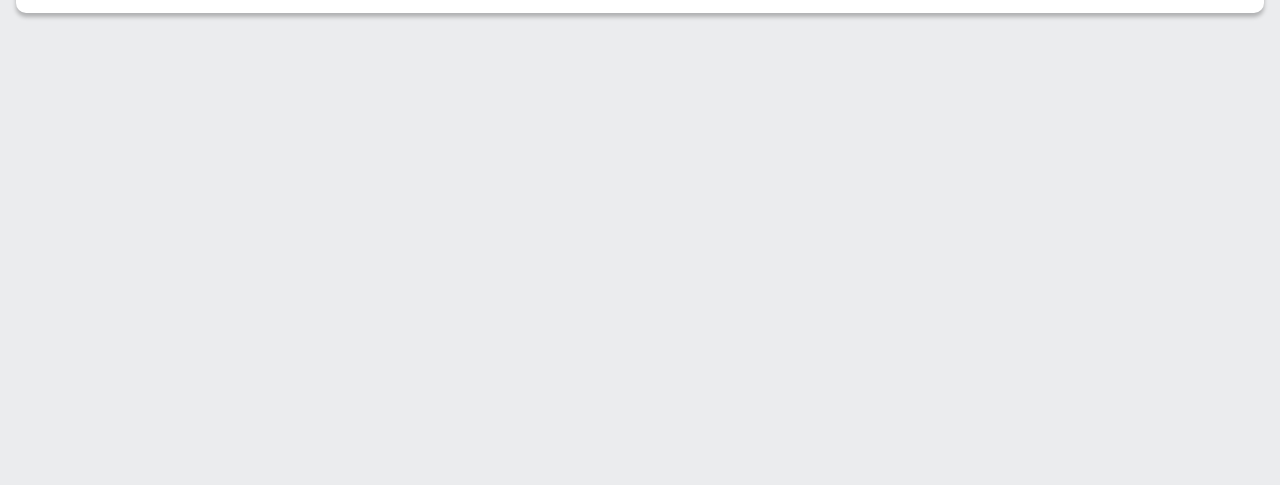
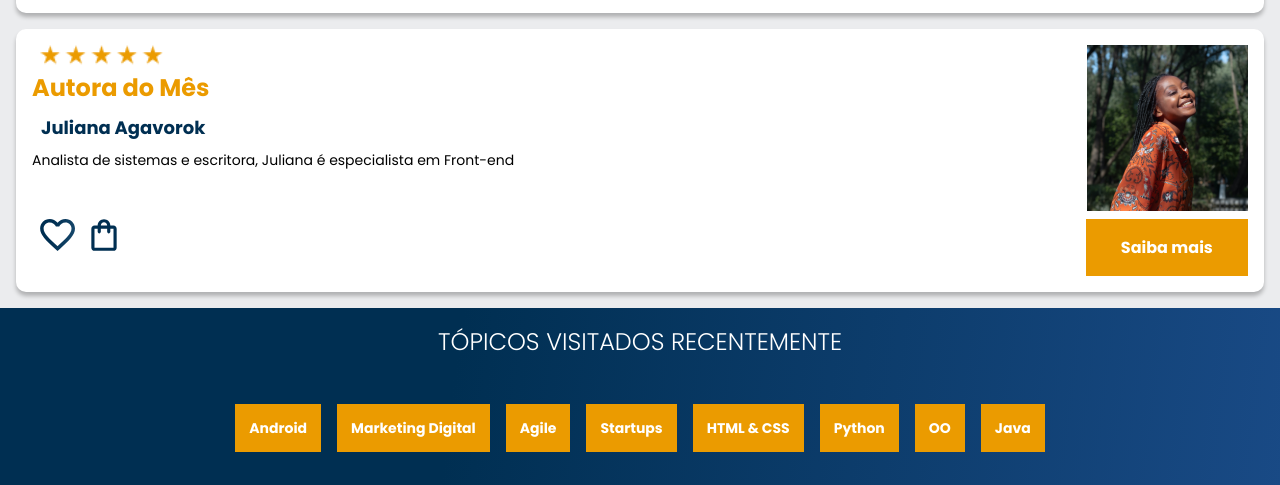
Before and after one commit to MathiasGalhos/Alura-Book, a plain HTML site: page index.html in a window 1280 px wide. Shown: the part 1248-1733 px from the top of the page. Before the commit the page ends 1277 px from the top, so only its background shows below. Drawn offline with nearby package versions, Linux system fonts and the light colour scheme.

Commit message:
06/08/2024

```diff
--- a/index.html
+++ b/index.html
@@ -82,6 +82,38 @@
                 <a href="#" class="botoes__ancora">Saiba mais</a>
             </div>
         </div>
+        <div class="card">
+            <div class="card__descricao">
+                <div class="descricao">
+                    <img src="img/Estrelinhas.png" alt="Avaliações de Usuarios" class="star">
+                    <h2 class="descricao__titulo"> Autora do Mês</h2>
+                    <h3 class="descricao__titulo-livro">Juliana Agavorok</h3>
+                    <p class="descricao__texto">Analista de sistemas e escritora, Juliana é especialista em Front-end
+                    </p>
+                </div>
+                <img src="img/Perfil-escritora 1.png" alt="Autora Juliana">
+            </div>
+            <div class="card__botoes">
+                <ul class="botoes">
+                    <li class="botoes__item"><img src="img/Favoritos.svg" alt="Favoritar Livro"></li>
+                    <li class="botoes__item"><img src="img/Compras.svg" alt="Colocar no carrinho de compras"></li>
+                </ul>
+                <a href="#" class="botoes__ancora">Saiba mais</a>
+            </div>
+        </div>
+        <section class="topicos">
+            <h2 class="topicos__titulo">TÓPICOS VISITADOS RECENTEMENTE</h2>
+            <ul class="topicos__lista">
+                <li class="topicos__item"> <a href="#" class="topicos__link">Android</a></li>
+                <li class="topicos__item"> <a href="#" class="topicos__link">Marketing Digital</a></li>
+                <li class="topicos__item"> <a href="#" class="topicos__link">Agile</a></li>
+                <li class="topicos__item"> <a href="#" class="topicos__link">Startups</a></li>
+                <li class="topicos__item"> <a href="#" class="topicos__link">HTML & CSS</a></li>
+                <li class="topicos__item"> <a href="#" class="topicos__link">Python</a></li>
+                <li class="topicos__item"> <a href="#" class="topicos__link">OO</a></li>
+                <li class="topicos__item"> <a href="#" class="topicos__link">Java</a></li>
+            </ul>
+        </section>
     </section>
     <script src="https://cdn.jsdelivr.net/npm/swiper@11/swiper-bundle.min.js"></script>
     <script>const swiper = new Swiper('.swiper', {
--- a/style.css
+++ b/style.css
@@ -1,7 +1,9 @@
 @import url("style/header.css");
 @import url(style/banner.css);
 @import url(style/carrossel.css);
-
+@import url(style/topicos.css);
+@import url(style/rodape.css);
+@import url();
 :root{
     --cor-de-fundo:#EBECEE;
     --branco:#FFFFFF;
--- a/style/carrossel.css
+++ b/style/carrossel.css
@@ -72,3 +72,8 @@
     font-weight: 700;
     text-decoration: none;
 }
+
+.star{
+    margin-left: 1.5em;
+    scale: 135%;
+}
--- /dev/null
+++ b/style/topicos.css
@@ -0,0 +1,27 @@
+.topicos{
+    background: var(--azul-degrade);
+    text-align: center;
+    padding: 1em 0;
+}
+.topicos__titulo{
+    color: var(--branco);
+font-weight: 300;
+margin-bottom: 1em;
+}
+.topicos__lista{
+    display: flex;
+    flex-wrap: wrap;
+    justify-content: center;
+}
+.topicos__item{
+    margin: 2em 0.5em;
+    list-style-type: none;
+}
+.topicos__link{
+    color: var(--branco);
+    padding: 1em;
+    background-color: var(--laranja);
+    text-decoration: none;
+    font-size: 14px;
+    font-weight: 700;
+}
```
